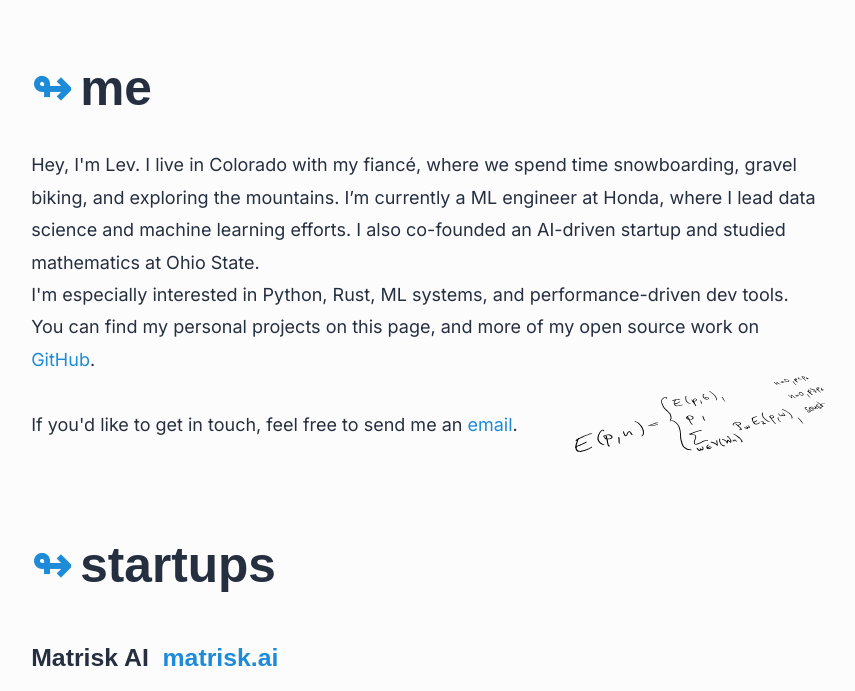
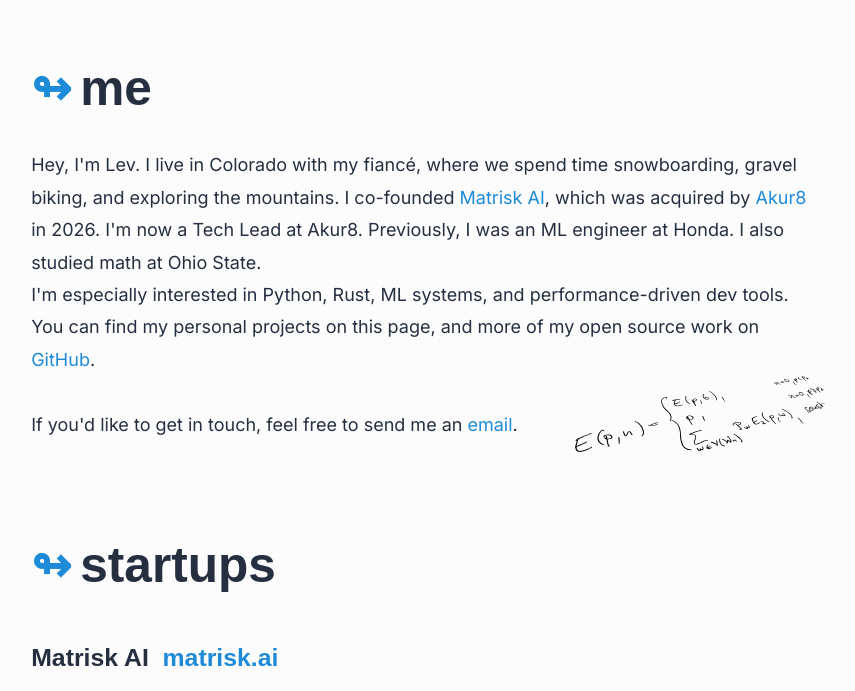
Before and after one commit to bnkc/portfolio, a Jekyll site: the page built from index.html, in a window 1280 px wide and 900 px high, cut to the strip 209-900 px from the top of the window. Shown: the whole strip, without its empty margins (212-1067 px from the left). Built offline with Jekyll 4.4.1, drawn with Linux system fonts in a browser that asks for light colours.

Commit message:
quick push

```diff
--- a/index.html
+++ b/index.html
@@ -15,9 +15,11 @@ title: Lev's Blog
   <h1>me</h1>
   <p>
     Hey, I'm Lev. I live in Colorado with my fiancé, where we spend time
-    snowboarding, gravel biking, and exploring the mountains. I’m currently a ML
-    engineer at Honda, where I lead data science and machine learning efforts. I
-    also co-founded an AI-driven startup and studied mathematics at Ohio State.
+    snowboarding, gravel biking, and exploring the mountains. I co-founded
+    <a href="https://www.matrisk.ai" target="_blank">Matrisk AI</a>, which was
+    acquired by <a href="https://www.akur8.com" target="_blank">Akur8</a> in
+    2026. I'm now a Tech Lead at Akur8. Previously, I was an ML engineer at
+    Honda. I also studied math at Ohio State.
   </p>
   <p>
     I'm especially interested in Python, Rust, ML systems, and
```
Also changed, not shown: 2 other files.
